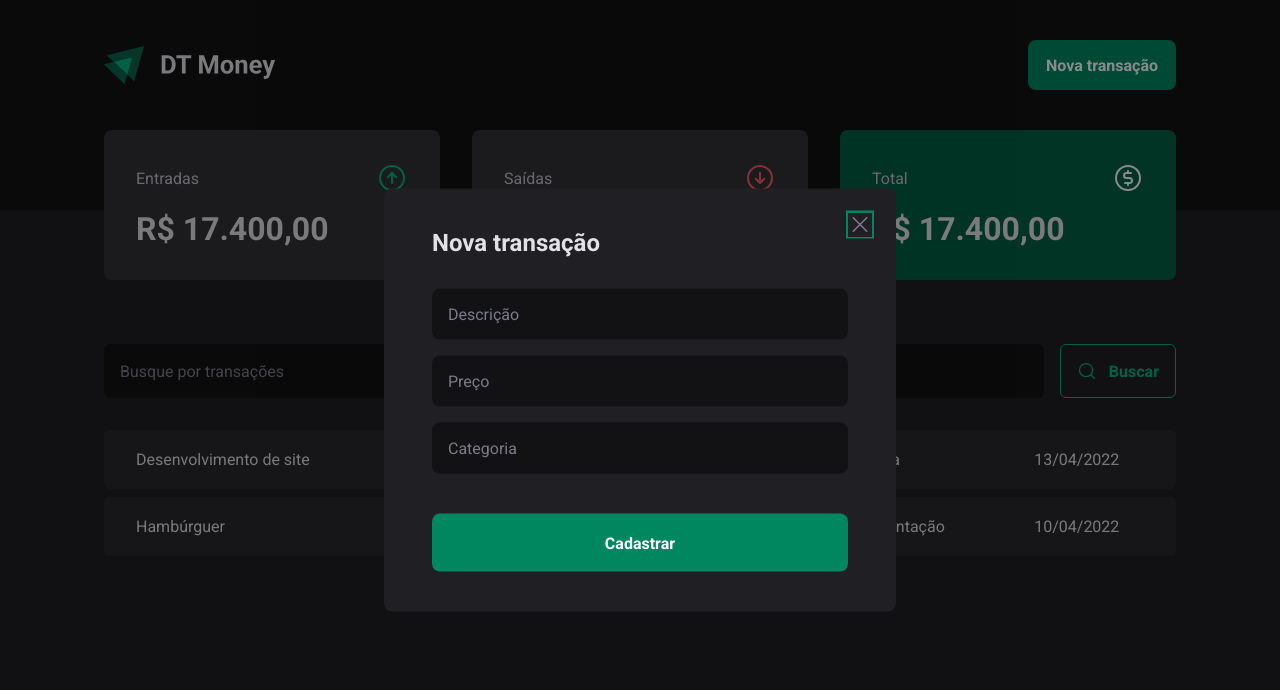
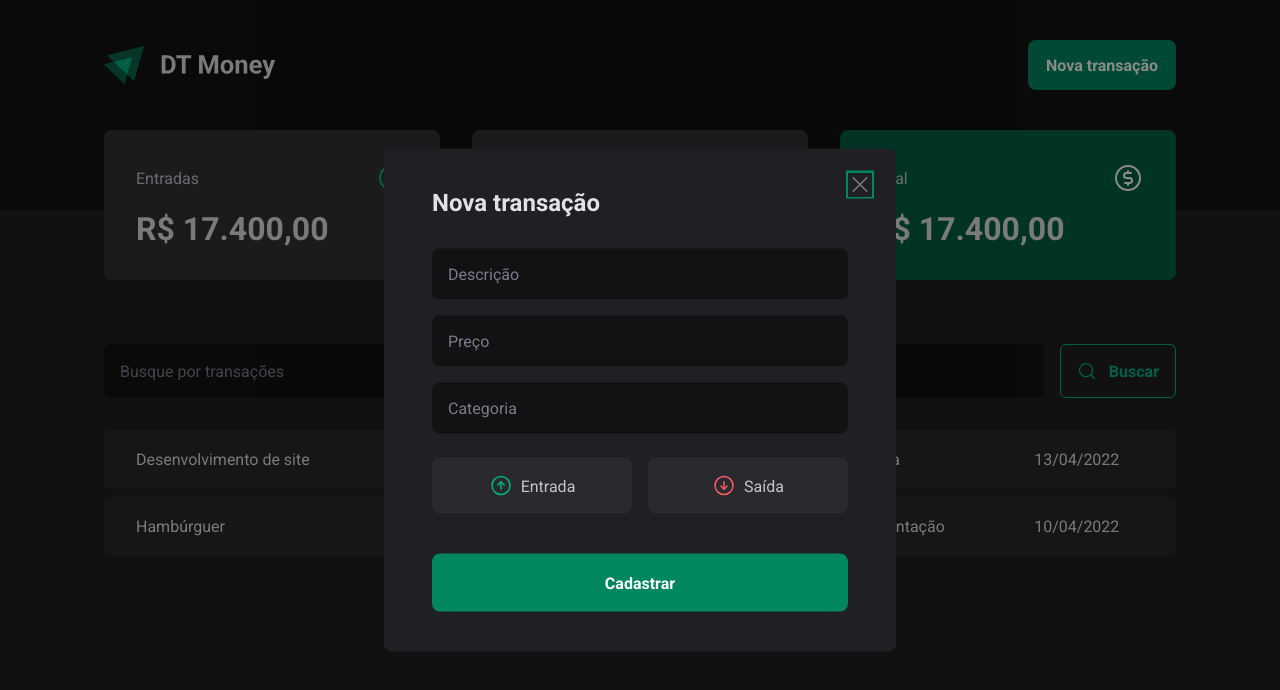
Before and after one commit to artprange/mba-expense-tracker, a React (Vite) app: page / in a window 1280 px wide. Both pictures are taken after a click on the button "Nova transação". Shown: the top 690 px of the page. Built offline with nearby package versions, Linux system fonts and the light colour scheme.

Commit message:
transaction modal buttons

```diff
--- a/src/components/NewTransactionModal/index.tsx
+++ b/src/components/NewTransactionModal/index.tsx
@@ -1,6 +1,12 @@
 import * as Dialog from '@radix-ui/react-dialog'
-import { CloseButton, Content, Overlay } from './styles'
-import { X } from 'phosphor-react'
+import {
+  CloseButton,
+  Content,
+  Overlay,
+  TransactionType,
+  TransactionTypeButton,
+} from './styles'
+import { ArrowCircleDown, ArrowCircleUp, X } from 'phosphor-react'
 
 export function NewTransactionModal() {
   return (
@@ -13,9 +19,20 @@
           </CloseButton>
 
           <form action="">
-            <input type="text" placeholder="Descrição" />
-            <input type="number" placeholder="Preço" />
-            <input type="text" placeholder="Categoria" />
+            <input type="text" placeholder="Descrição" required />
+            <input type="number" placeholder="Preço" required />
+            <input type="text" placeholder="Categoria" required />
+
+            <TransactionType>
+              <TransactionTypeButton variant="income">
+                <ArrowCircleUp size={24} />
+                Entrada
+              </TransactionTypeButton>
+              <TransactionTypeButton variant="expense">
+                <ArrowCircleDown size={24} />
+                Saída
+              </TransactionTypeButton>
+            </TransactionType>
 
             <button type="submit">Cadastrar</button>
           </form>
--- a/src/components/NewTransactionModal/styles.ts
+++ b/src/components/NewTransactionModal/styles.ts
@@ -70,3 +70,33 @@
   cursor: pointer;
   color: ${(props) => props.theme['gray-500']};
 `
+export const TransactionType = styled.div`
+  display: grid;
+  grid-template-columns: repeat(2, 1fr);
+  gap: 1rem;
+  margin-top: 0.5rem;
+`
+
+interface TransactionTypeButtonProps {
+  variant: 'income' | 'expense'
+}
+
+export const TransactionTypeButton = styled.button<TransactionTypeButtonProps>`
+  background: ${(props) => props.theme['gray-700']};
+  padding: 1rem;
+  display: flex;
+  align-items: center;
+  justify-content: center;
+  gap: 0.5rem;
+  border-radius: 8px;
+  cursor: pointer;
+  border: 0;
+  color: ${(props) => props.theme['gray-300']};
+
+  svg {
+    color: ${(props) =>
+      props.variant === 'income'
+        ? props.theme['green-300']
+        : props.theme['red-300']};
+  }
+`
```
